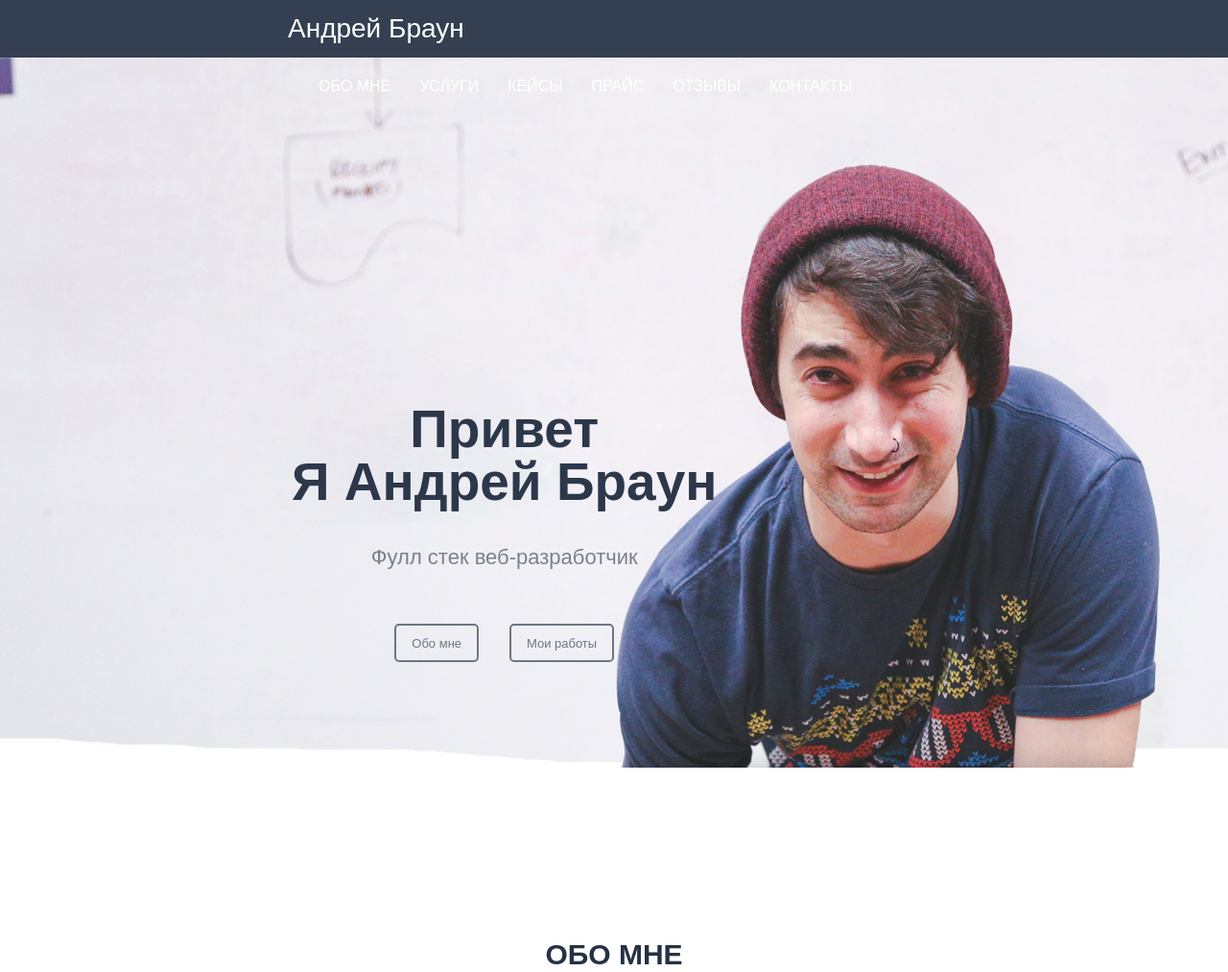
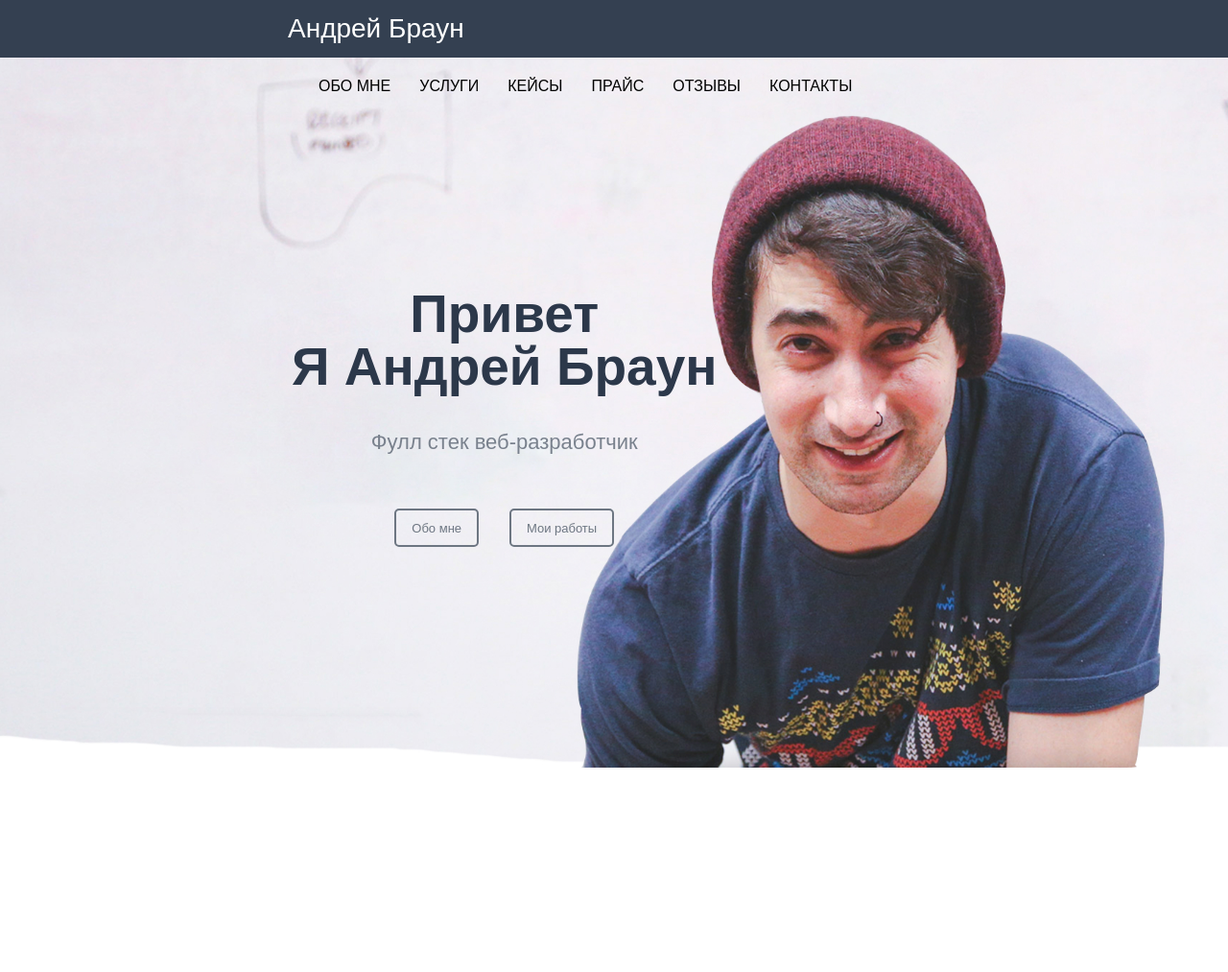
Before and after one commit to BarbaraRomashkina/BarbaraRomashkina.github.io, a plain HTML site: page src/index.html in a window 1280 px wide. Shown: the top 1013 px of the page at 96% size. Drawn offline with Linux system fonts and the light colour scheme.

Commit message:
Add files via upload

```diff
--- a/src/css/style.css
+++ b/src/css/style.css
@@ -5,6 +5,7 @@ nav{
 	width: 100%;
 	height: 60px;
 	background: #344051;
+	position: fixed;
 }
 
 .logo{
@@ -30,7 +31,7 @@ nav{
 }
 .main{
 	width: 100%;
-	height: calc(100% - 60px);
+	height: 100%;
 	background: url(../img/boy.png) 90% 100%/auto 85% no-repeat, url(../img/bg.jpg) center/cover no-repeat;
 }
 
@@ -61,6 +62,14 @@ color: #6d7682;
 font-size: 13px;
 padding: 0px 16px;
 margin: 58px 14px 0px 14px;
+}
+
+.menu li a:visited{
+color: white;
+}
+
+.menu li a: hover{
+	color: #d17700;
 }
 
 .inform h2{
@@ -375,7 +384,7 @@ margin-right: 10px;
 .mes{
 	margin-top: 80px;
 	margin-left: 400px;
-	margin-right: 400px;
+	margin-right: 480px;
 	border: 2px solid #d2d6dc;
 	background: #d2d6dc;
 	padding: 30px;
--- a/src/index.html
+++ b/src/index.html
@@ -20,12 +20,12 @@
 	<div class="logo">Андрей Браун</div>
 	<div class="menu">
 		<ul>
-		<li>Обо мне</li>
-		<li>Услуги</li>
-		<li>Кейсы</li>
-		<li>Прайс</li>
-		<li>Отзывы</li>
-		<li>Контакты</li>
+		<li><a href="#">Обо мне</a></li>
+		<li><a href="#">Услуги</a></li>
+		<li><a href="#">Кейсы</a></li>
+		<li><a href="#">Прайс</a></li>
+		<li><a href="#">Отзывы</a></li>
+		<li><a href="#">Контакты</a></li>
 	</ul></div>
 </nav>
 </header>
@@ -37,6 +37,57 @@
 	<input type="submit" value="Мои работы">
 </div>
 </div>
+
+<br>
+<br>
+<br>
+<br>
+<br>
+<br>
+<br>
+<br>
+<br>
+<br>
+<br>
+<br>
+<br>
+<br>
+<br>
+<br>
+<br>
+<br>
+<br>
+<br>
+<br>
+<br>
+<br>
+<br>
+<br>
+<br>
+<br>
+<br>
+<br>
+<br>
+<br>
+<br>
+<br>
+<br>
+<br>
+<br>
+<br>
+<br>
+<br>
+<br>
+<br>
+<br>
+<br>
+<br>
+<br>
+<br>
+<br>
+<br>
+<br>
+<br>
 <div class="inform">
 <h2>Обо мне</h2>
 <img class="line" src="img/Черта.png" alt="Изображение">
```
